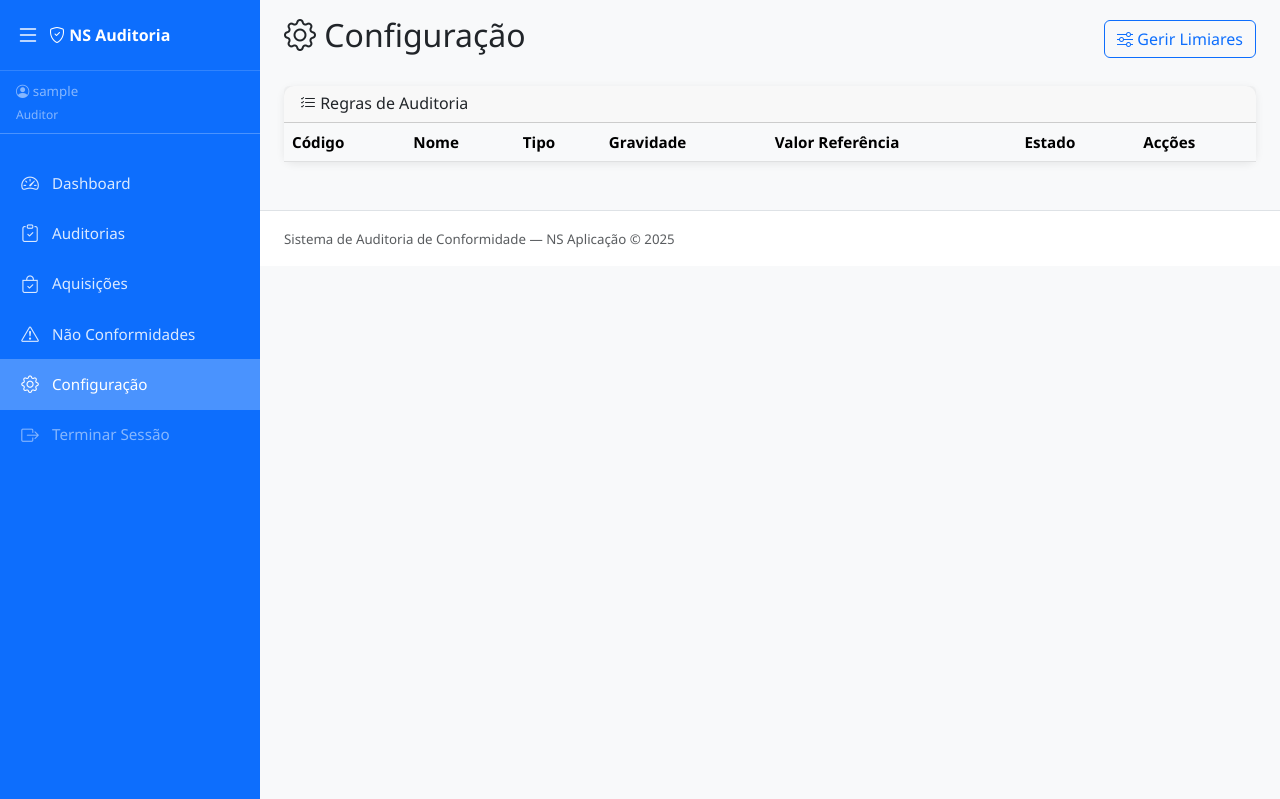
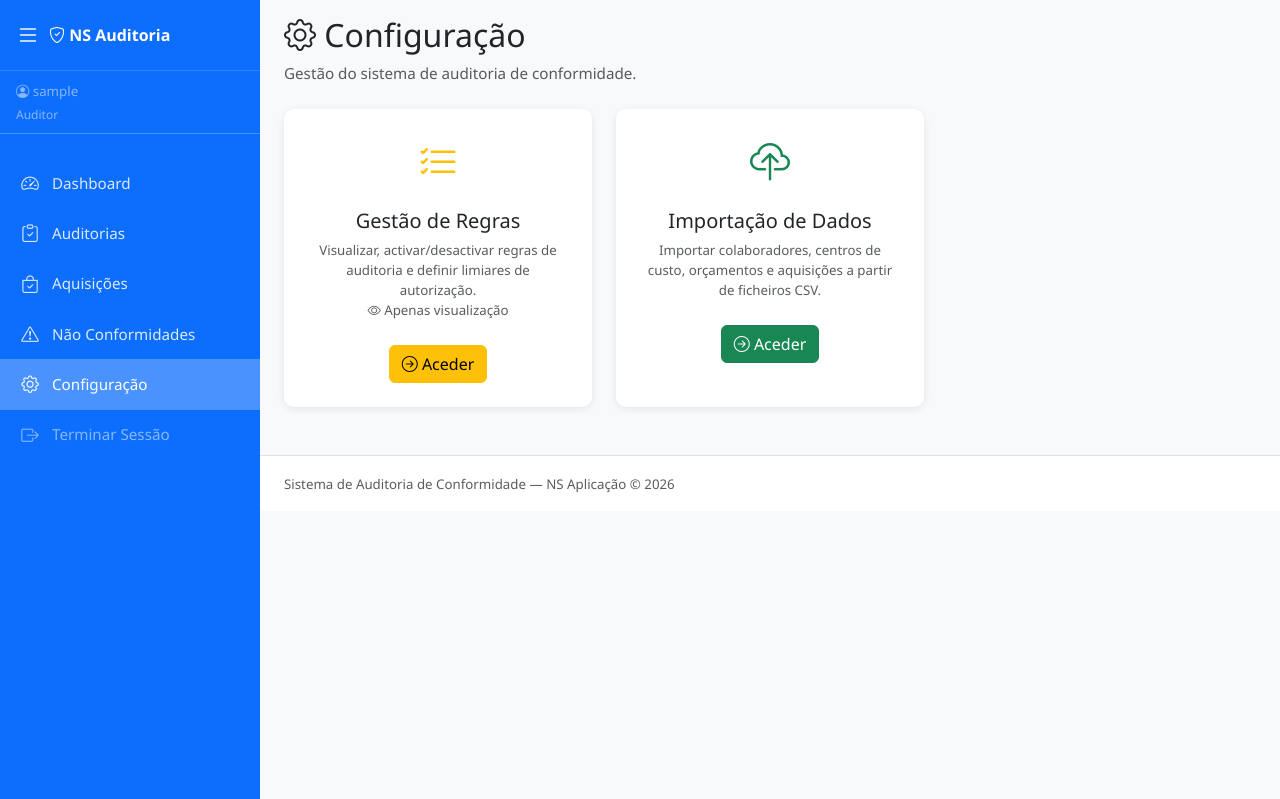
Before and after one commit to silviodc24/tfc-sistema-auditoria, a Flask app: page /configuracao/ in a window 1280 px wide. Shown: the top 799 px of the page. Run offline with Flask 3, Linux system fonts and the light colour scheme; the visitor is signed in with stand-in values (Sample User, id 1); data that the repository does not hold is empty.

Commit message:
feat: hub de configuração, gestão de utilizadores, restrições por perfil e importacao placeholder

```diff
--- a/app/routes/configuracao.py
+++ b/app/routes/configuracao.py
@@ -1,64 +1,88 @@
 from flask import Blueprint, render_template, request, redirect, url_for, flash
+from flask_login import login_required, current_user
 from app import db
 from app.models.regra_auditoria import RegraAuditoria
 from app.models.limiar_autorizacao import LimiarAutorizacao
-from flask_login import login_required, current_user
+from app.models.utilizador import Utilizador
 
 config_bp = Blueprint('configuracao', __name__, url_prefix='/configuracao')
 
 
+def admin_required():
+    if not current_user.is_admin:
+        flash('Acesso restrito a administradores.', 'danger')
+        return False
+    return True
+
+
+# =============================================================================
+# HUB DE CONFIGURACAO
+# =============================================================================
+
 @config_bp.route('/')
 @login_required
 def index():
+    """Hub principal de configuracao."""
+    return render_template('configuracao/index.html')
+
+
+# =============================================================================
+# GESTAO DE REGRAS
+# =============================================================================
+
+@config_bp.route('/regras')
+@login_required
+def regras():
     """Lista todas as regras de auditoria."""
-    regras = RegraAuditoria.query.order_by(RegraAuditoria.codigo).all()
-    return render_template('configuracao/index.html', regras=regras)
+    todas_regras = RegraAuditoria.query.order_by(RegraAuditoria.codigo).all()
+    return render_template('configuracao/regras.html', regras=todas_regras)
 
 
 @config_bp.route('/regras/<int:id>/toggle', methods=['POST'])
 @login_required
 def toggle_regra(id):
-    """Activa ou desactiva uma regra de auditoria."""
+    if not admin_required():
+        return redirect(url_for('configuracao.regras'))
     regra = RegraAuditoria.query.get_or_404(id)
     regra.ativa = not regra.ativa
     db.session.commit()
     estado = 'activada' if regra.ativa else 'desactivada'
     flash(f'Regra {regra.codigo} {estado} com sucesso.', 'success')
-    return redirect(url_for('configuracao.index'))
+    return redirect(url_for('configuracao.regras'))
 
 
 @config_bp.route('/regras/<int:id>/editar', methods=['GET', 'POST'])
 @login_required
 def editar_regra(id):
-    """Edita o valor_referencia de uma regra de auditoria."""
+    if not admin_required():
+        return redirect(url_for('configuracao.regras'))
     regra = RegraAuditoria.query.get_or_404(id)
-
     if request.method == 'POST':
         valor = request.form.get('valor_referencia')
         regra.valor_referencia = float(valor) if valor else None
         db.session.commit()
         flash(f'Regra {regra.codigo} actualizada com sucesso.', 'success')
-        return redirect(url_for('configuracao.index'))
-
+        return redirect(url_for('configuracao.regras'))
     return render_template('configuracao/editar_regra.html', regra=regra)
 
 
 @config_bp.route('/limiares')
 @login_required
 def limiares():
-    """Lista os limiares de autorizacao."""
-    limiares = LimiarAutorizacao.query.order_by(
+    if not admin_required():
+        return redirect(url_for('configuracao.regras'))
+    todos_limiares = LimiarAutorizacao.query.order_by(
         LimiarAutorizacao.valor_minimo
     ).all()
-    return render_template('configuracao/limiares.html', limiares=limiares)
+    return render_template('configuracao/limiares.html', limiares=todos_limiares)
 
 
 @config_bp.route('/limiares/<int:id>/editar', methods=['GET', 'POST'])
 @login_required
 def editar_limiar(id):
-    """Edita um limiar de autorizacao."""
+    if not admin_required():
+        return redirect(url_for('configuracao.regras'))
     limiar = LimiarAutorizacao.query.get_or_404(id)
-
     if request.method == 'POST':
         limiar.valor_minimo = float(request.form.get('valor_minimo'))
         valor_maximo = request.form.get('valor_maximo')
@@ -67,5 +91,69 @@ def editar_limiar(id):
         db.session.commit()
         flash('Limiar actualizado com sucesso.', 'success')
         return redirect(url_for('configuracao.limiares'))
+    return render_template('configuracao/editar_limiar.html', limiar=limiar)
 
-    return render_template('configuracao/editar_limiar.html', limiar=limiar)
+
+# =============================================================================
+# GESTAO DE UTILIZADORES
+# =============================================================================
+
+@config_bp.route('/utilizadores')
+@login_required
+def utilizadores():
+    if not admin_required():
+        return redirect(url_for('configuracao.index'))
+    todos = Utilizador.query.order_by(Utilizador.nome).all()
+    return render_template('configuracao/utilizadores.html', utilizadores=todos)
+
+
+@config_bp.route('/utilizadores/novo', methods=['GET', 'POST'])
+@login_required
+def novo_utilizador():
+    if not admin_required():
+        return redirect(url_for('configuracao.index'))
+    if request.method == 'POST':
+        nome = request.form.get('nome')
+        email = request.form.get('email')
+        perfil = request.form.get('perfil')
+        password = request.form.get('password')
+
+        if Utilizador.query.filter_by(email=email).first():
+            flash('Já existe um utilizador com este email.', 'danger')
+            return render_template('configuracao/novo_utilizador.html')
+
+        u = Utilizador(nome=nome, email=email, perfil=perfil)
+        u.set_password(password)
+        db.session.add(u)
+        db.session.commit()
+        flash(f'Utilizador {nome} criado com sucesso.', 'success')
+        return redirect(url_for('configuracao.utilizadores'))
+
+    return render_template('configuracao/novo_utilizador.html')
+
+
+@config_bp.route('/utilizadores/<int:id>/toggle', methods=['POST'])
+@login_required
+def toggle_utilizador(id):
+    if not admin_required():
+        return redirect(url_for('configuracao.index'))
+    u = Utilizador.query.get_or_404(id)
+    if u.id_utilizador == current_user.id_utilizador:
+        flash('Não pode desactivar a sua própria conta.', 'danger')
+        return redirect(url_for('configuracao.utilizadores'))
+    u.ativo = not u.ativo
+    db.session.commit()
+    estado = 'activado' if u.ativo else 'desactivado'
+    flash(f'Utilizador {u.nome} {estado} com sucesso.', 'success')
+    return redirect(url_for('configuracao.utilizadores'))
+
+
+# =============================================================================
+# IMPORTACAO DE DADOS
+# =============================================================================
+
+@config_bp.route('/importacao')
+@login_required
+def importacao():
+    """Hub de importacao de dados."""
+    return render_template('configuracao/importacao.html')
--- a/app/templates/base.html
+++ b/app/templates/base.html
@@ -106,7 +106,7 @@
         <!-- FOOTER -->
         <footer class="footer mt-5 py-3 bg-white border-top">
             <div class="container-fluid px-4 text-muted">
-                <small>Sistema de Auditoria de Conformidade — NS Aplicação © 2025</small>
+                <small>Sistema de Auditoria de Conformidade — NS Aplicação © 2026</small>
             </div>
         </footer>
 
--- a/app/templates/configuracao/index.html
+++ b/app/templates/configuracao/index.html
@@ -3,76 +3,77 @@
 {% block title %}Configuração{% endblock %}
 
 {% block content %}
-<div class="d-flex justify-content-between align-items-center mb-4">
+<div class="mb-4">
     <h2><i class="bi bi-gear"></i> Configuração</h2>
-    <a href="{{ url_for('configuracao.limiares') }}" class="btn btn-outline-primary">
-        <i class="bi bi-sliders"></i> Gerir Limiares
-    </a>
+    <p class="text-muted">Gestão do sistema de auditoria de conformidade.</p>
 </div>
 
-<div class="card">
-    <div class="card-header">
-        <h6 class="mb-0"><i class="bi bi-list-check"></i> Regras de Auditoria</h6>
+<div class="row g-4">
+
+    <!-- GESTAO DE UTILIZADORES -->
+    {% if current_user.is_admin %}
+    <div class="col-md-4">
+        <div class="card h-100">
+            <div class="card-body text-center p-4">
+                <div class="mb-3">
+                    <i class="bi bi-people fs-1 text-primary"></i>
+                </div>
+                <h5 class="card-title">Gestão de Utilizadores</h5>
+                <p class="card-text text-muted small">
+                    Criar, editar e activar/desactivar utilizadores do sistema.
+                    Gerir perfis e permissões de acesso.
+                </p>
+                <a href="{{ url_for('configuracao.utilizadores') }}"
+                   class="btn btn-primary mt-2">
+                    <i class="bi bi-arrow-right-circle"></i> Aceder
+                </a>
+            </div>
+        </div>
     </div>
-    <div class="card-body p-0">
-        <table class="table table-hover mb-0">
-            <thead class="table-light">
-                <tr>
-                    <th>Código</th>
-                    <th>Nome</th>
-                    <th>Tipo</th>
-                    <th>Gravidade</th>
-                    <th>Valor Referência</th>
-                    <th>Estado</th>
-                    <th>Acções</th>
-                </tr>
-            </thead>
-            <tbody>
-                {% for r in regras %}
-                <tr class="{% if not r.ativa %}table-secondary text-muted{% endif %}">
-                    <td><span class="badge bg-secondary">{{ r.codigo }}</span></td>
-                    <td>{{ r.nome }}</td>
-                    <td>
-                        <span class="badge bg-info text-dark">{{ r.tipo_regra }}</span>
-                    </td>
-                    <td>
-                        <span class="badge badge-{{ r.gravidade }}">{{ r.gravidade }}</span>
-                    </td>
-                    <td>
-                        {% if r.valor_referencia %}
-                            {{ "{:,.2f}".format(r.valor_referencia) }} Kz
-                        {% else %}
-                            <span class="text-muted">—</span>
-                        {% endif %}
-                    </td>
-                    <td>
-                        {% if r.ativa %}
-                            <span class="badge bg-success">Activa</span>
-                        {% else %}
-                            <span class="badge bg-secondary">Inactiva</span>
-                        {% endif %}
-                    </td>
-                    <td class="d-flex gap-2">
-                        <a href="{{ url_for('configuracao.editar_regra', id=r.id_regra) }}"
-                           class="btn btn-sm btn-outline-primary">
-                            <i class="bi bi-pencil"></i>
-                        </a>
-                        <form method="POST"
-                              action="{{ url_for('configuracao.toggle_regra', id=r.id_regra) }}">
-                            <button type="submit"
-                                    class="btn btn-sm {% if r.ativa %}btn-outline-danger{% else %}btn-outline-success{% endif %}">
-                                {% if r.ativa %}
-                                    <i class="bi bi-toggle-on"></i>
-                                {% else %}
-                                    <i class="bi bi-toggle-off"></i>
-                                {% endif %}
-                            </button>
-                        </form>
-                    </td>
-                </tr>
-                {% endfor %}
-            </tbody>
-        </table>
+    {% endif %}
+
+    <!-- GESTAO DE REGRAS -->
+    <div class="col-md-4">
+        <div class="card h-100">
+            <div class="card-body text-center p-4">
+                <div class="mb-3">
+                    <i class="bi bi-list-check fs-1 text-warning"></i>
+                </div>
+                <h5 class="card-title">Gestão de Regras</h5>
+                <p class="card-text text-muted small">
+                    Visualizar, activar/desactivar regras de auditoria
+                    e definir limiares de autorização.
+                    {% if not current_user.is_admin %}
+                        <br><span class="text-muted"><i class="bi bi-eye"></i> Apenas visualização</span>
+                    {% endif %}
+                </p>
+                <a href="{{ url_for('configuracao.regras') }}"
+                   class="btn btn-warning mt-2">
+                    <i class="bi bi-arrow-right-circle"></i> Aceder
+                </a>
+            </div>
+        </div>
     </div>
+
+    <!-- IMPORTACAO DE DADOS -->
+    <div class="col-md-4">
+        <div class="card h-100">
+            <div class="card-body text-center p-4">
+                <div class="mb-3">
+                    <i class="bi bi-cloud-upload fs-1 text-success"></i>
+                </div>
+                <h5 class="card-title">Importação de Dados</h5>
+                <p class="card-text text-muted small">
+                    Importar colaboradores, centros de custo,
+                    orçamentos e aquisições a partir de ficheiros CSV.
+                </p>
+                <a href="{{ url_for('configuracao.importacao') }}"
+                   class="btn btn-success mt-2">
+                    <i class="bi bi-arrow-right-circle"></i> Aceder
+                </a>
+            </div>
+        </div>
+    </div>
+
 </div>
 {% endblock %}
--- a/base de dados/seeds.sql
+++ b/base de dados/seeds.sql
@@ -9,9 +9,9 @@ USE sistema_auditoria;
 -- =============================================================================
 -- UTILIZADORES INICIAIS
 -- =============================================================================
-INSERT INTO utilizador (nome, email, perfil, ativo) VALUES
-('Administrador do Sistema', 'admin@ns-aplicacao.ao',    'administrador', TRUE),
-('Auditor Chefe',            'auditor@ns-aplicacao.ao',  'auditor',        TRUE);
+INSERT INTO utilizador (nome, email, password_hash, perfil, ativo) VALUES
+('Administrador do Sistema', 'admin@ns-aplicacao.ao', 'scrypt:32768:8:1$PLLgkShWo4EFH4X2$a0ec7bc4b3c0213ab2e935bf3b0e9374ab5775d0c0f56582d98c2eab8e8bfc84c5266fa999755c06053cb750e8e527fce92c9783ac23bd585113bcbf72e33889', 'administrador', TRUE),
+('Auditor Chefe', 'auditor@ns-aplicacao.ao', 'scrypt:32768:8:1$PLLgkShWo4EFH4X2$a0ec7bc4b3c0213ab2e935bf3b0e9374ab5775d0c0f56582d98c2eab8e8bfc84c5266fa999755c06053cb750e8e527fce92c9783ac23bd585113bcbf72e33889', 'auditor', TRUE);
 
 
 
```
Also changed, not shown: app/templates/configuracao/importacao.html (added, +52 -0 lines), app/templates/configuracao/novo_utilizador.html (added, +62 -0 lines), app/templates/configuracao/regras.html (added, +85 -0 lines), app/templates/configuracao/utilizadores.html (added, +76 -0 lines).
